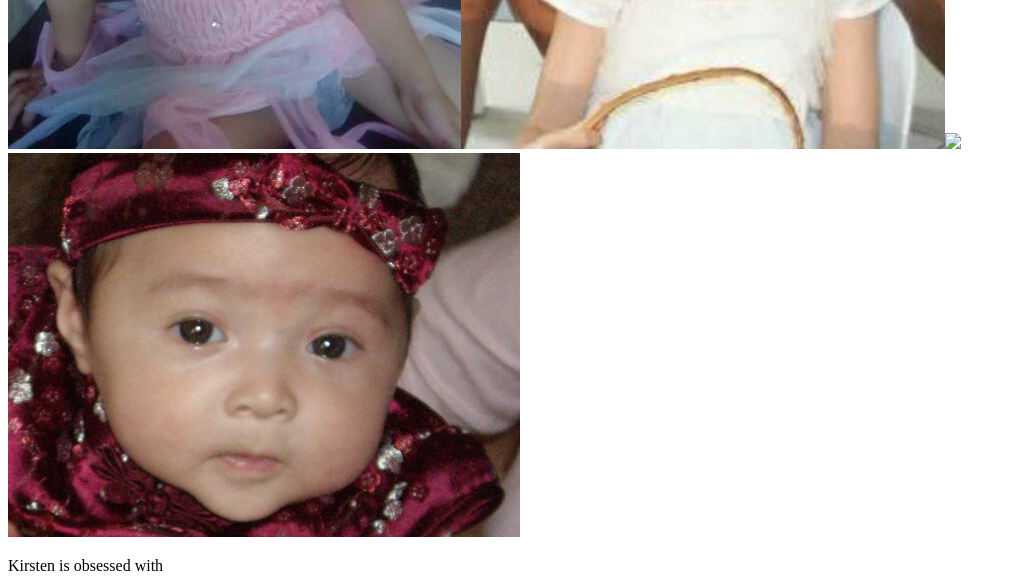
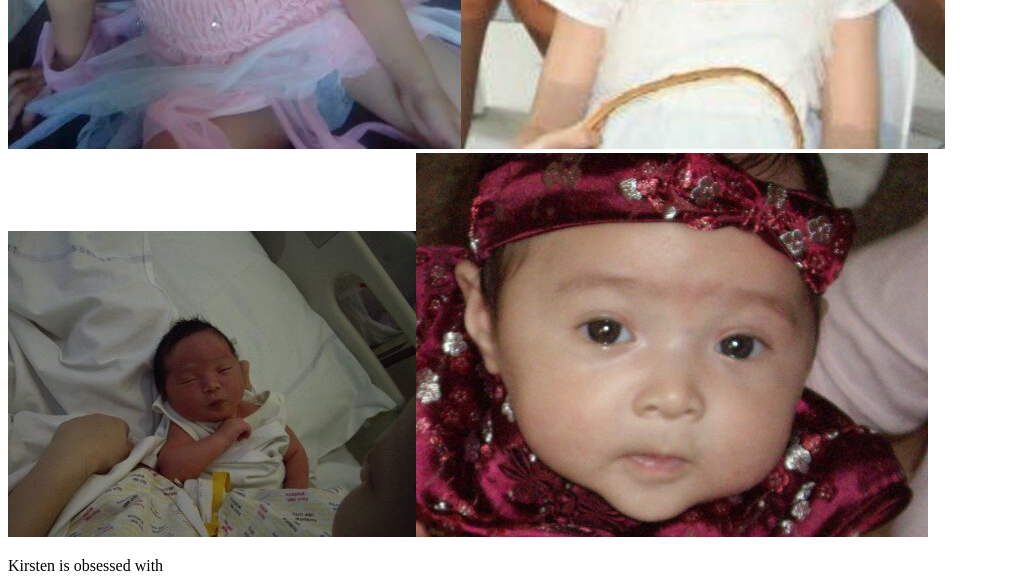
Before and after one commit to grace-gardner/myprincess, a plain HTML site: page index.html in a window 1280 px wide. Shown: the part 1920-2507 px from the top of the page, without its empty margins (0-1016 px from the left). Drawn offline with Linux system fonts and the light colour scheme.

Commit message:
Update index.html

```diff
--- a/index.html
+++ b/index.html
@@ -17,7 +17,7 @@
 	<main>
 		<h2>About Kirsten</h2>
 		<p>She is the most beautiful girl on the planet and she has the most gorgeous eyes. She's smart, funny and kind and sweet. She is my most perfect baby girl</p>
-		<img src="img/Kirsten1.jpg"><img src="img/Kirsten2.jpg"><img src="img/Kirsten3.jp"><img src="img/Kirsten4.jpg">
+		<img src="img/Kirsten1.jpg"><img src="img/Kirsten2.jpg"><img src="img/Kirsten3.jpg"><img src="img/Kirsten4.jpg">
 		<p>Kirsten is obsessed with</p>
 		<ol>
 			<li><a href="https://www.tiktok.com/foryou?lang=en" target="_blank" title="Tiktok"></li><img src="img/tiktoklogo.png"></a></li>
```
